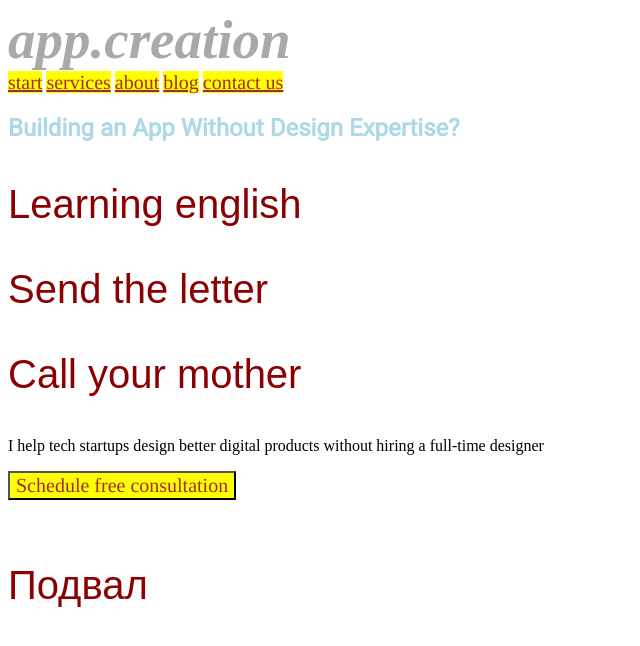
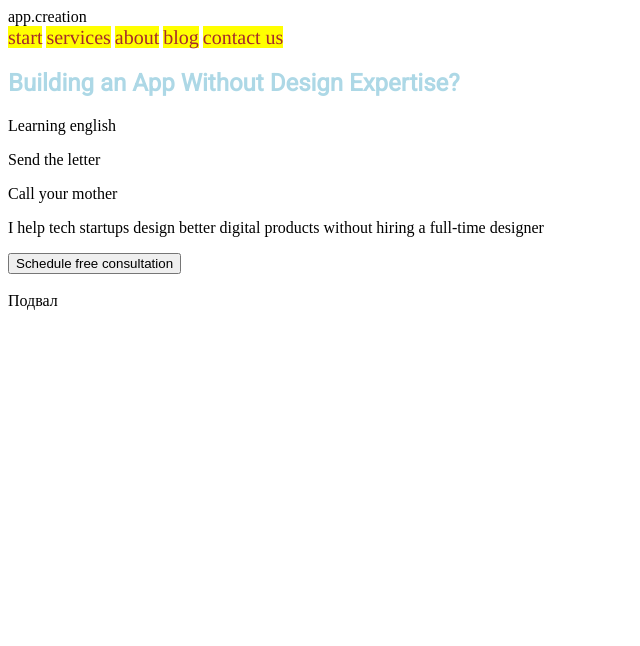
Before and after one commit to WebHeroSchool/Repository-IvS, a plain HTML site: page index.html in a window 1280 px wide. Shown: the whole page, without its empty margins (0-640 px from the left). Drawn offline with Linux system fonts and the light colour scheme.

Commit message:
Отредактированы стили. Убран селектор по тегу.

```diff
--- a/index.html
+++ b/index.html
@@ -17,7 +17,7 @@
 				   <a class="title1" href="">services</a>
 				   <a class="title1" href="">about</a>
 				   <a class="title1" href="">blog</a>
-				   <a class="title1" href="">contact us</a>
+				   <a class="title1"href="">contact us</a>
 			   </nav>
 		 </header>
 
@@ -26,11 +26,11 @@
 			   <h1 class="title">
            Building an App Without Design Expertise?
          </h1>
-         <p class="title2" class="important">Learning english</p>
-         <p class="title2" class="urgent">Send the letter</p>
-         <p class="title2" class="important urgent">Call your mother</p>
+         <p class="important">Learning english</p>
+         <p class="urgent">Send the letter</p>
+         <p class="important urgent">Call your mother</p>
          <p>I help tech startups design better digital products without hiring a full-time designer</p>
-				 <button class="title1">Schedule free consultation</button>
+				 <button>Schedule free consultation</button>
 			 </main>
 
 			 <div>
@@ -38,6 +38,6 @@
 			 </div>
 		 </section>
 
-		  <footer class="title2">Подвал</footer>
+		  <footer>Подвал</footer>
 	 </body>
 </html>
--- a/styles.css
+++ b/styles.css
@@ -8,15 +8,5 @@
   color: brown;
   font-size: 20px;
   background-color: yellow;
+  text-decoration: none;
 }
-.title2 {
-  font-family: Arial;
-  color: darkred;
-  font-size: 40px;
-}
-div {
-  font-weight: bold;
-  color: darkgrey;
-  font-size: 55px;
-  font-style: oblique;
-}
```
